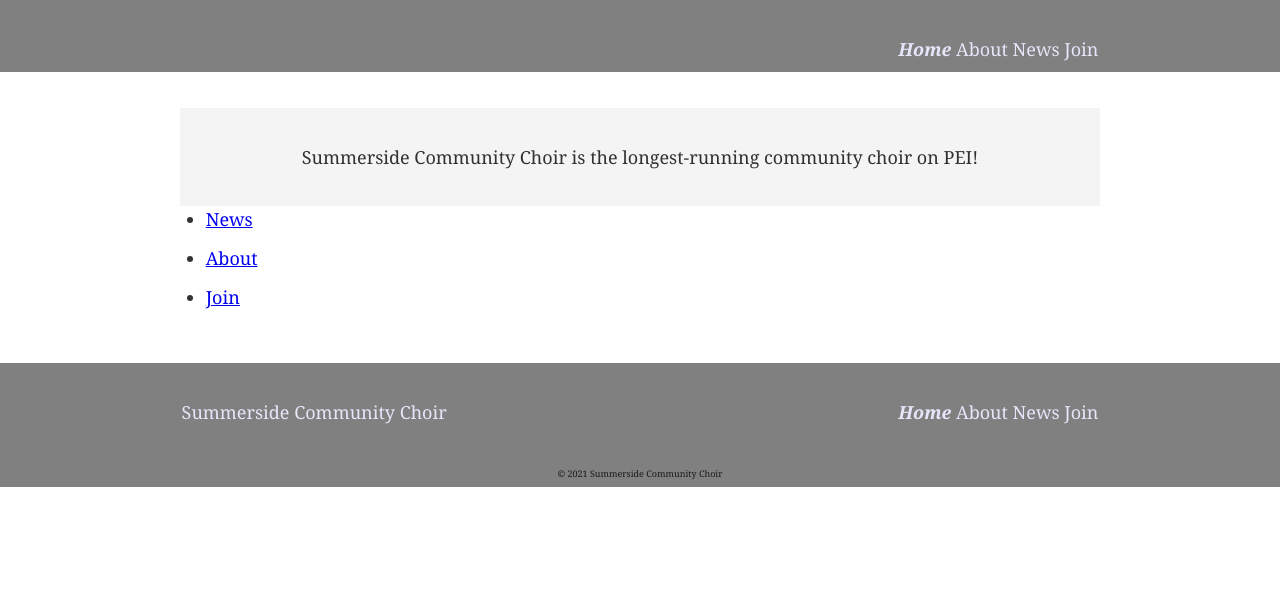
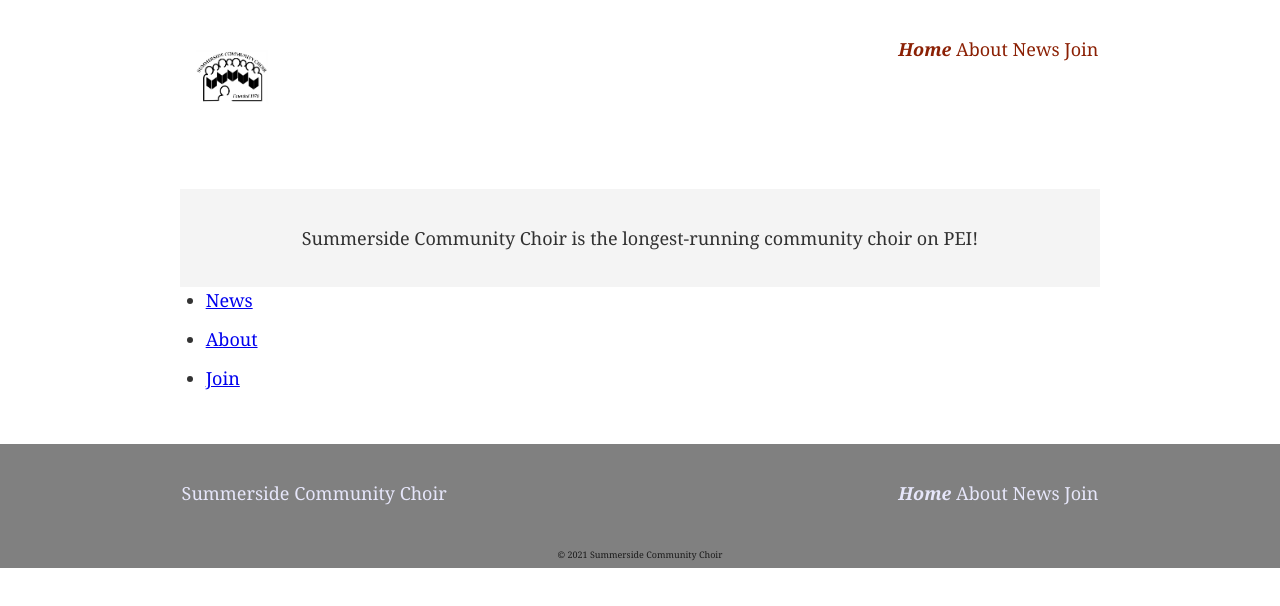
Before and after one commit to sarah11918/sccplayground, a Gatsby site: page / in a window 1280 px wide. Built offline with nearby package versions, Linux system fonts and the light colour scheme; Gatsby itself is replaced by a stand-in of ours.

Commit message:
removed background color and added logo to header, changing font colors appropriately

```diff
--- a/src/components/header.js
+++ b/src/components/header.js
@@ -1,14 +1,15 @@
 import * as React from "react"
 import PropTypes from "prop-types"
 import { Link } from "gatsby"
+import {StaticImage} from "gatsby-plugin-image"
 
 
 function changeBackground(event) {
-  event.target.style.color = 'rebeccapurple';
+  event.target.style.color = 'black';
 }
 
 function revertBackground(event) {
-  event.target.style.color = 'lavender';
+  event.target.style.color = '#8b2004';
 }
 
 const NavLink = (props) => (
@@ -16,7 +17,7 @@
     onMouseOver={changeBackground}
     onMouseLeave={revertBackground}
     style ={{
-      color: 'lavender',
+      color: '#8b2004',
       textDecoration: 'none',
     }}
     activeStyle={{
@@ -35,7 +36,7 @@
 const Header = ({ siteTitle }) => (
   <header
     style={{
-      background: `gray`,
+
       marginBottom: `2rem`,
 
     }}
@@ -59,6 +60,8 @@
           {siteTitle}
         </Link>
       </h1> */}
+
+      <StaticImage src="../images/scclogo.png" alt="SCC Logo" width="100" />
      <ul
         style={{
           listStyle: `none`,
@@ -74,6 +77,7 @@
         <NavLink activeClassName="active" to="/join/">Join</NavLink>
       </ul>
     </div>
+
   </header>
 )
 
```
Also changed, not shown: src/images/scclogo.png (added).
